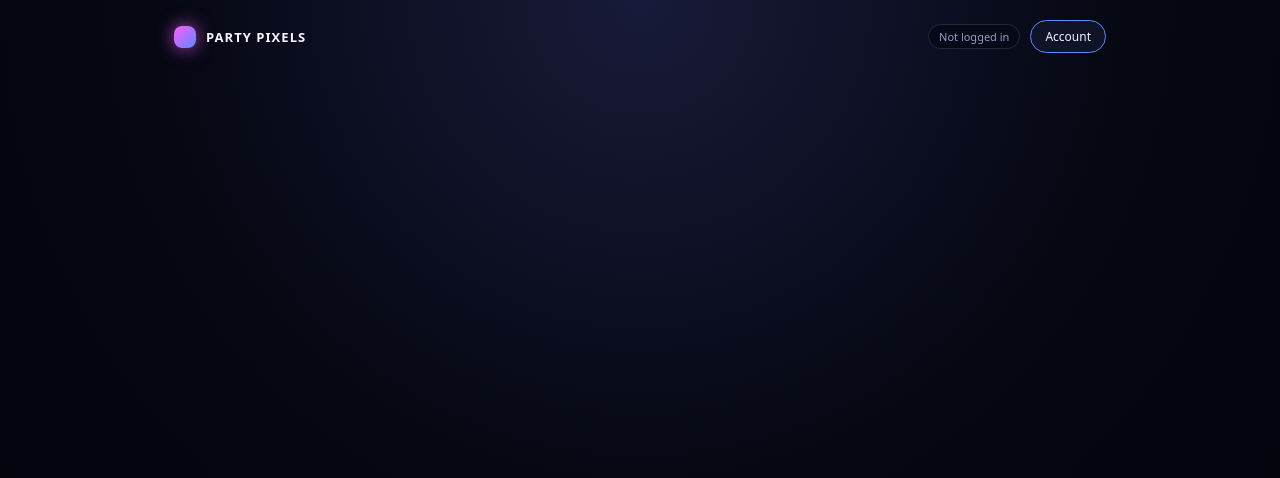
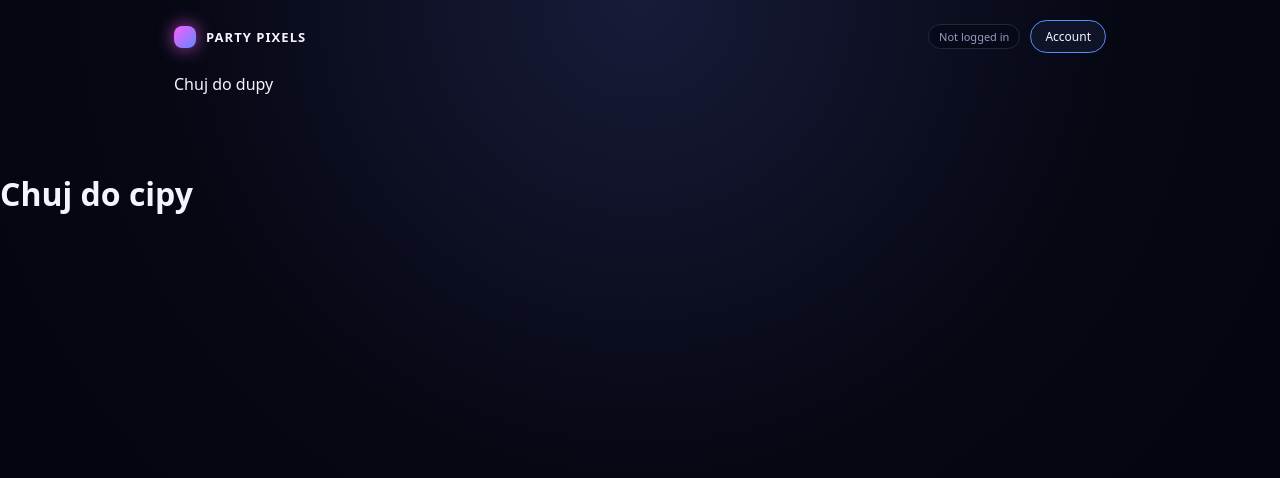
Before and after one commit to dante6686-pp/party-pixels-web, a website: page template-page.html in a window 1280 px wide. Drawn offline with Linux system fonts and the light colour scheme.

Commit message:
Update template-page.html

```diff
--- a/template-page.html
+++ b/template-page.html
@@ -11,6 +11,7 @@
     .big-button { ... }
   </style>
 </head>
+
 <body>
   <div class="page">
 
@@ -18,8 +19,7 @@
     <div id="header"></div>
 
     <!-- Reszta kontentu tej strony -->
-    <!-- PayPal.me Link-->
-    <script src="/tipjar.js"></script>
+    <P>Chuj do dupy</P>
   </div>
 
   <!-- Load page elements -------------------->
@@ -31,8 +31,6 @@
     })
     .catch(error => console.error("Header load error:", error));
   </script>
-
-
-
+  <h1>Chuj do cipy</h1>
 </body>
 </html>
```
